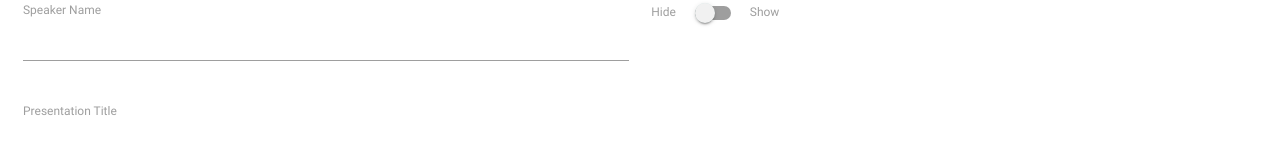
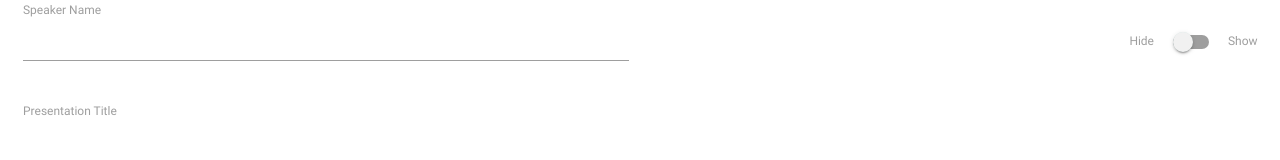
Before and after one commit to knowit/nodecg-ccrew-bundle, a website: page dashboard/presenter-overlay.html in a window 1280 px wide. Shown: the top 160 px of the page. Drawn offline with nearby package versions, Linux system fonts and the light colour scheme.

Commit message:
dashboard/presenter-overlay: Some adjustments.

```diff
--- a/dashboard/presenter-overlay.html
+++ b/dashboard/presenter-overlay.html
@@ -24,12 +24,12 @@
 
   <div class="row">
     <form class="col s12">
-      <div class="row">
+      <div class="row valign-wrapper">
         <div class="input-field col s6">
           <input id="speaker_name" type="text" class="validate" value="&nbsp;">
           <label for="speaker_name" class="active">Speaker Name</label>
         </div>
-        <div class="col s6">
+        <div class="col s6 right-align">
           <div class="switch">
             <label>
               Hide
```
